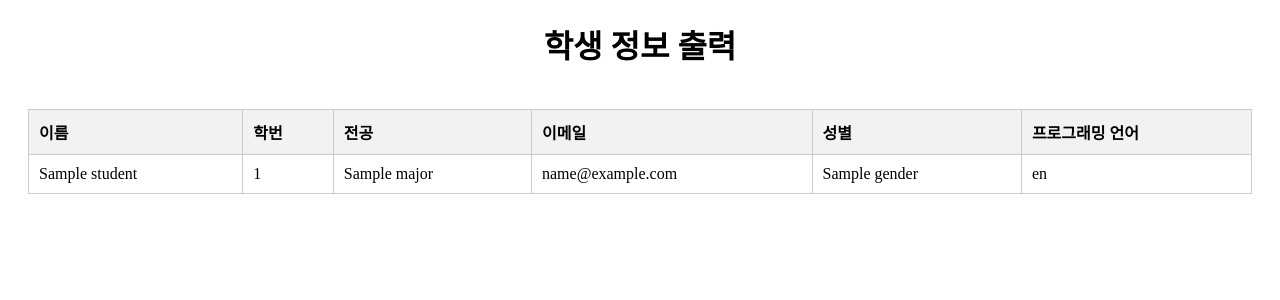
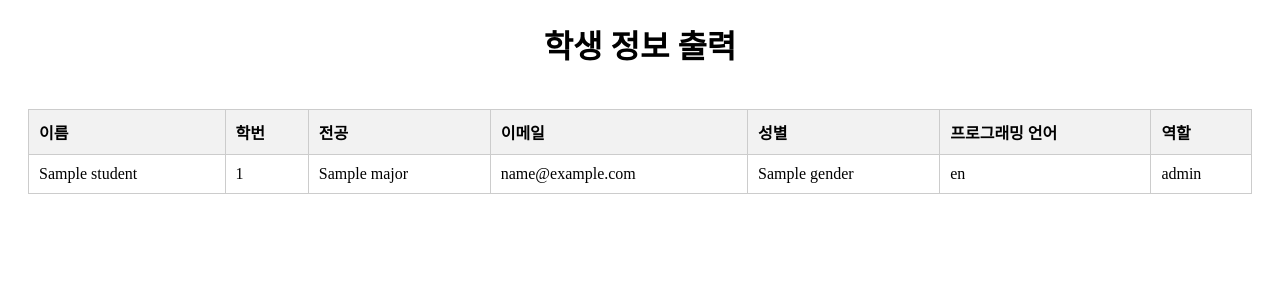
Before and after one commit to kmj-ggororok/2024-2-OSSPrac-visions-04, a Flask app: template Subject/templates/result.html in a window 1280 px wide. Shown: the top 300 px of the page. Run offline with Flask 3, Linux system fonts and the light colour scheme; the template is opened without the code that fills it: most values are stand-ins (such as "Sample title", 1, 10 or a date in 2020).

Commit message:
Modify team.py, result.html

```diff
--- a/Subject/team.py
+++ b/Subject/team.py
@@ -16,11 +16,16 @@ def input():
 @app.route('/result', methods=['POST'])
 def result():
     # 각 학생의 이름과 학번 데이터를 리스트로 받음
-    names = request.form.getlist('name[]')
-    student_numbers = request.form.getlist('StudentNumber[]')
+    name = request.form.getlist('name[]')
+    student_number = request.form.getlist('StudentNumber[]')
+    major = request.form.getlist('major[]')
+    email = request.form.getlist('email[]')
+    gender = request.form.getlist('gender[0]')
+    programming_language = request.form.getlist('programming_language[0][]')
+    role = request.form.getlist('role[0]')
 
     # 데이터를 템플릿으로 전달하여 출력 페이지 생성
-    return render_template('result.html', students=zip(names, student_numbers))
+    return render_template('result.html', students = zip(name, student_number, major, email, gender, programming_language, role))
 
 # 팀 연락 정보 출력하는 경로
 @app.route('/contact')
--- a/Subject/templates/result.html
+++ b/Subject/templates/result.html
@@ -5,6 +5,14 @@
         <meta name="viewport" content="width=device-width, initial-scale=1.0">
         <title>팀 구성원 정보 출력</title>
         <style>
+            @font-face {
+                font-family: 'Pretendard';
+                font-style: normal;
+                font-display: swap;
+                font-weight: 900;
+                src: url(../../../packages/pretendard/dist/web/static/woff2-dynamic-subset/Pretendard-Black.subset.91.woff2) format('woff2'), url(../../../packages/pretendard/dist/web/static/woff-dynamic-subset/Pretendard-Black.subset.91.woff) format('woff');
+                unicode-range: U+20-22, U+27-2a, U+2c-39, U+3a-3b, U+3f, U+41-4e, U+4f-5d, U+61-7b, U+7d, U+a0-a1, U+ab, U+ad-ae, U+b7, U+bb, U+bf, U+2013-2014, U+201c-201d, U+2122, U+ac00, U+ace0, U+ae30, U+b2e4, U+b85c, U+b9ac, U+c0ac, U+c2a4, U+c2dc, U+c774, U+c778, U+c9c0, U+d558;
+            }
             .container {
                 display: flex;
                 justify-content: center;
@@ -40,10 +48,11 @@
                         <th>이메일</th>
                         <th>성별</th>
                         <th>프로그래밍 언어</th>
+                        <th>역할</th>
                     </tr>
                 </thead>
                 <tbody>
-                    {% for name, student_number, major, email, gender, programming_language in students %}
+                    {% for name, student_number, major, email, gender, programming_language, role in students %}
                         <tr>
                             <td>{{ name }}</td>
                             <td>{{ student_number }}</td>
@@ -51,6 +60,7 @@
                             <td>{{ email }}</td>
                             <td>{{ gender }}</td>
                             <td>{{ programming_language }}</td>
+                            <td>{{ role }}</td>
                         </tr>
                     {% endfor %}
                 </tbody>
```
